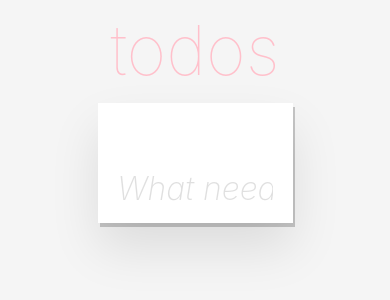
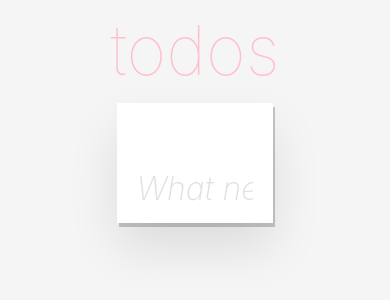
Before and after one commit to avsssai/todoMVC, a React (Create React App) app: page / in a window 390 px wide. Shown: the top 300 px of the page. Built offline with nearby package versions, Linux system fonts and the light colour scheme.

Commit message:
desktop site complete,to add mobile styles

```diff
--- a/src/App.css
+++ b/src/App.css
@@ -9,7 +9,7 @@
   font-weight: 100;
 }
 .input {
-  width: 50vw;
+  width: 40vw;
   margin: 0 auto;
   background-color: white;
   box-shadow:  2px 4px 0 rgba(0, 0, 0, 0.2), 0 25px 50px 0 rgba(0, 0, 0, 0.1);
@@ -19,7 +19,6 @@
   background-color: white;
   padding: 10px 10px 10px 10px;
   border: none;
-  /* box-shadow:  0 25px 50px 0 rgba(0, 0, 0, 0.1); */
   font-weight: 200;
   color: rgb(138, 120, 120);
   font-size: 32px;
@@ -48,7 +47,7 @@ label.toggle-all-hide {
 }
 .new-todo {
   padding: 10px 10px 10px 10px;
-  width:45vw;
+  width:35vw;
   font-size: 32px;
   border: none;
   /* box-shadow: 0 3px 6px rgba(0,0,0,0.16), 0 3px 6px rgba(0,0,0,0.23); */
@@ -82,7 +81,7 @@ label.toggle-all-hide {
 
 
 .todoDisplay {
-  width:50vw;
+  width:40vw;
   margin: 0 auto;
   box-shadow:  2px 4px 0 rgba(0, 0, 0, 0.1), 0 25px 50px 0 rgba(0, 0, 0, 0.1);
 
@@ -157,7 +156,7 @@ label.toggle-all-hide {
   justify-content: center;
   margin: 0 auto;
   background: #FAFAFA;
-  width: 50vw;
+  width: 40vw;
   color: #777;
 	padding: 10px 15px;
 	height: 20px;
@@ -166,13 +165,20 @@ label.toggle-all-hide {
   box-shadow: 2px 1px 1px rgba(0, 0, 0, 0.1), 0 8px 0 -3px #f6f6f6, 0 9px 1px -3px rgba(0, 0, 0, 0.2), 0 16px 0 -6px #f6f6f6, 0 17px 2px -6px rgba(0, 0, 0, 0.2);
   height: auto;
   font-weight: 200;
+  font-size: 12px;
 
 }
-
+.Footer > * {
+  box-sizing: border-box;
+}
+.hide{
+  opacity: 0;
+}
 .todos-left {
   font-weight: 200;
   white-space: nowrap;
   line-height: 2;
+  width: 10vw;
 }
 
 .nav-buttons {
--- a/src/App.js
+++ b/src/App.js
@@ -14,23 +14,7 @@ class App extends Component {
   };
 
   chooseData = (type) => {
-    // let chosenData;
-    // switch (type) {
-    //   case "Active":
-    //     chosenData = this.state.todos.filter(todo => !todo.completed);
-    //     break;
-    //   case "Completed":
-    //     chosenData = this.state.todos.filter(todo => todo.completed);
-    //     break;
-    //   case "All":
-    //   default:
-    //     chosenData = this.state.todos;
-    //     break;
-    // }
-    // this.setState({dataFilter:chosenData});
     this.setState({filter:type})
-
-    // console.log(chosenData);
   }
 
   handleSubmit = (newTodo) => {
@@ -41,14 +25,7 @@ class App extends Component {
   }
 
   deleteEntry = (id) => {
-    // let filteredTodos = this.state.todos.filter((_,i)=>{
-    //   return index !== i;
-    // })
     let clone = [...this.state.todos];
-
-    // let deletedTodo = clone.find((el) => {
-    //   return el.id === id;
-    // });
     let deletedArr = clone.filter(todo => todo.id !== id);
     this.setState({
       todos:deletedArr,
@@ -63,11 +40,6 @@ class App extends Component {
     let completedTodo = newTodos.find((el) => {
       return el.id === id;
     });
-
-    // completedTodo[0].completed = !this.state.todos[index].completed;
-    // newTodos[index].completed = completedTodo[0].completed;
-
-    // this.setState({todos:newTodos});
     completedTodo.completed = !completedTodo.completed;
     this.setState({todos:newTodos})
     console.log(completedTodo);
@@ -85,11 +57,10 @@ class App extends Component {
       editedValue = editedTodo.todo;
     }
     editedTodo.todo = editedValue;
-    // clone[index].todo = editedValue;
-    // this.setState({todos:clone});
     console.log(editedTodo,editedValue);
     this.setState({todos:clone});
   }
+
   toggleAll = () => {
     let clone = [...this.state.todos];
     let completeAllTodos = clone.map(el => {
@@ -97,6 +68,12 @@ class App extends Component {
       return el;
     });
     this.setState({todos:completeAllTodos,completeAll:!this.state.completeAll});
+  }
+
+  clearCompleted = () => {
+    let clone = [...this.state.todos];
+    let incompleteTodos = clone.filter(todo => !todo.completed);
+    this.setState({todos:incompleteTodos});
   }
 
 
@@ -110,7 +87,7 @@ class App extends Component {
           filter={this.state.filter}
           className="todos"
         />
-        <Footer todos={this.state.todos} chooseData={this.chooseData} filter={this.state.filter}/>
+        <Footer todos={this.state.todos} chooseData={this.chooseData} filter={this.state.filter} clearCompleted={this.clearCompleted}/>
       </div>
     )
   }
--- a/src/Footer.js
+++ b/src/Footer.js
@@ -1,7 +1,7 @@
 import React from 'react';
 
 const Footer = (props) => {
-  let { todos, chooseData, filter } = props;
+  let { todos, chooseData, filter, clearCompleted } = props;
   let todosLeftToComplete = todos.filter(todo => {
     return !todo.completed
   });
@@ -25,6 +25,8 @@ const Footer = (props) => {
     active = '';
     completed = 'active';
   }
+  let completedButtonClass = todosCompleted.length > 0 ? 'clear-complete' : 'clear-complete hide';
+
   let phrasing = todosLeftToComplete.length === 1 ? 'todo' : 'todos'
   let FooterSection = (<div className='Footer'>
     <div className="todos-left">{todosLeftToComplete.length} {phrasing} left</div>
@@ -33,7 +35,8 @@ const Footer = (props) => {
       <div className={`active-elements ${active}`} onClick={() => chooseData("Active")}>Active</div>
       <div className={`completed ${completed}`} onClick={() => chooseData("Completed")}>Completed</div>
     </div>
-    <button className='clear-completed'>Clear completed</button>
+    <button className={completedButtonClass} onClick={clearCompleted}>Clear completed</button>
+
   </div>
   )
   let showSectionClass = todos.length > 0 ? FooterSection : '';
```
